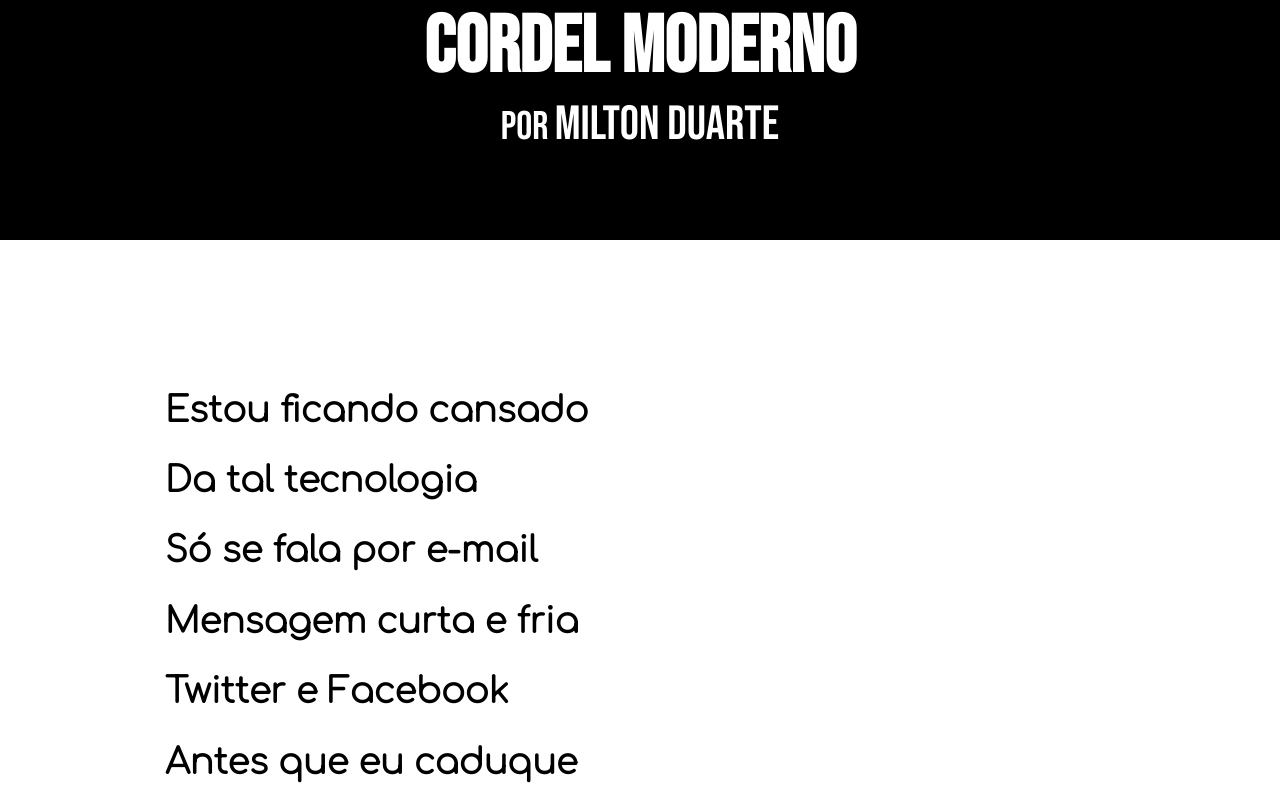
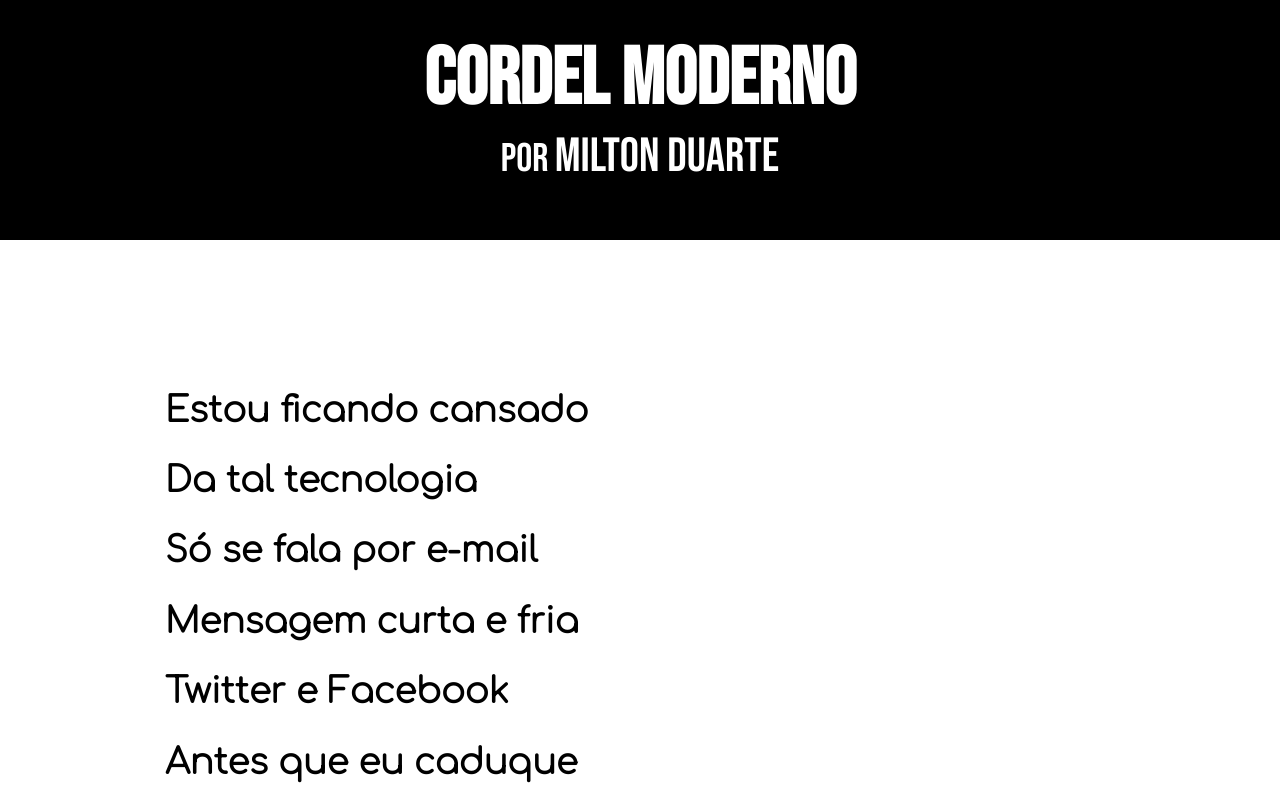
Before and after one commit to etanol-coding/html_css_learning, a plain HTML site: page Módulo 3/projeto-cordel/index.html in a window 1280 px wide. Shown: the top 800 px of the page. Drawn offline with Linux system fonts and the light colour scheme.

Commit message:
padding-top: ;

```diff
--- a/Módulo 3/projeto-cordel/style.css
+++ b/Módulo 3/projeto-cordel/style.css
@@ -18,8 +18,10 @@ text-align: center;
 header h1{
     font-size: 10vh;
     margin: 0;
-    padding: 0;
+    padding-top: 4vh;
     border: 0;
+    /* text-transform: uppercase; */
+    /* font-variant: small-caps; */
 }
 header p{
     font-size: 5vh;
```
